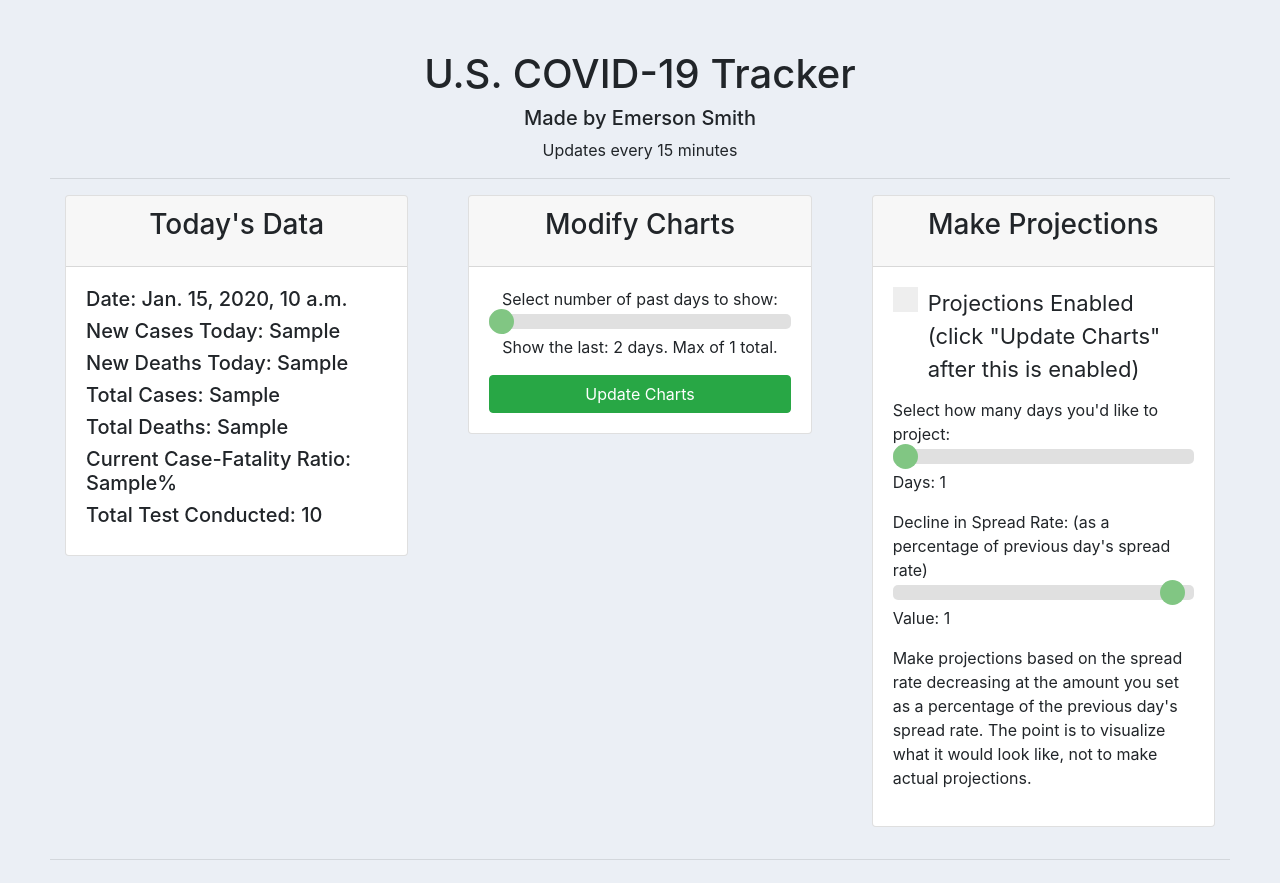
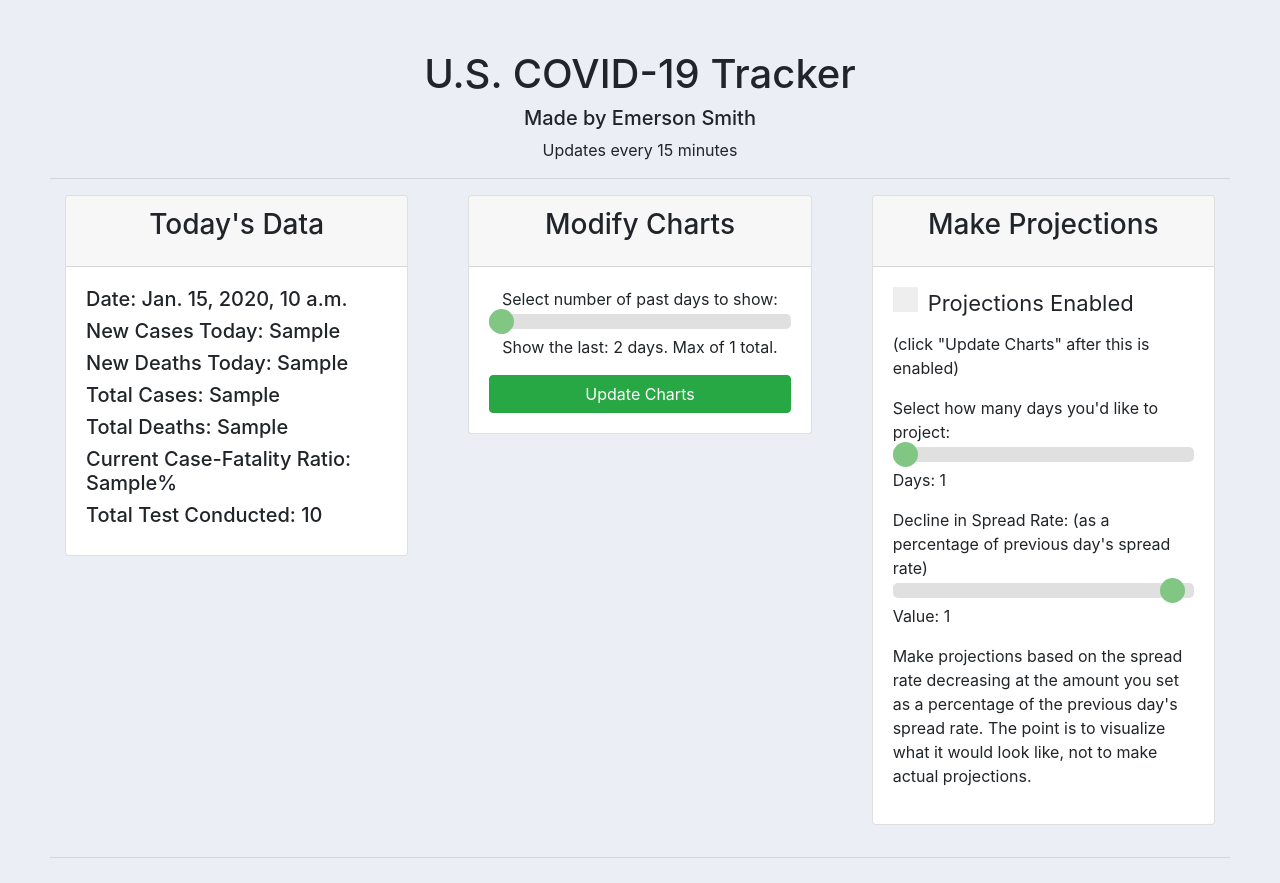
Before and after one commit to emerson-smith/coronavirustracker, a Django app: template tracker/templates/tracker/base.html in a window 1280 px wide. Shown: the top 883 px of the page. Run offline with Django 3.2, Linux system fonts and the light colour scheme; the template is opened without the code that fills it: most values are stand-ins (such as "Sample title", 1, 10 or a date in 2020); some libraries are stand-ins or nearby versions.

Commit message:
Update base.html

```diff
--- a/tracker/templates/tracker/base.html
+++ b/tracker/templates/tracker/base.html
@@ -167,10 +167,11 @@ Updates every 15 minutes<hr>
 			  		<h3 class="card-title">Make Projections</h3>
 			  	</div>
 			  	<div class="card-body">
-                <label class="container">Projections Enabled (click "Update Charts" after this is enabled)
+                <label class="container">Projections Enabled
                     <input type="checkbox" name="onOffCheckbox" {% if checky %}checked="checked"{% endif %}>
                     <span class="checkmark"></span>
                 </label>
+		<p>(click "Update Charts" after this is enabled)</p>
                 <div class="slidecontainer">
                     Select how many days you'd like to project:
                     <input type="range" name="Number" step="1" min="1" max="50" value="{{ user_num }}" class="slider" id="daysRange">
```
